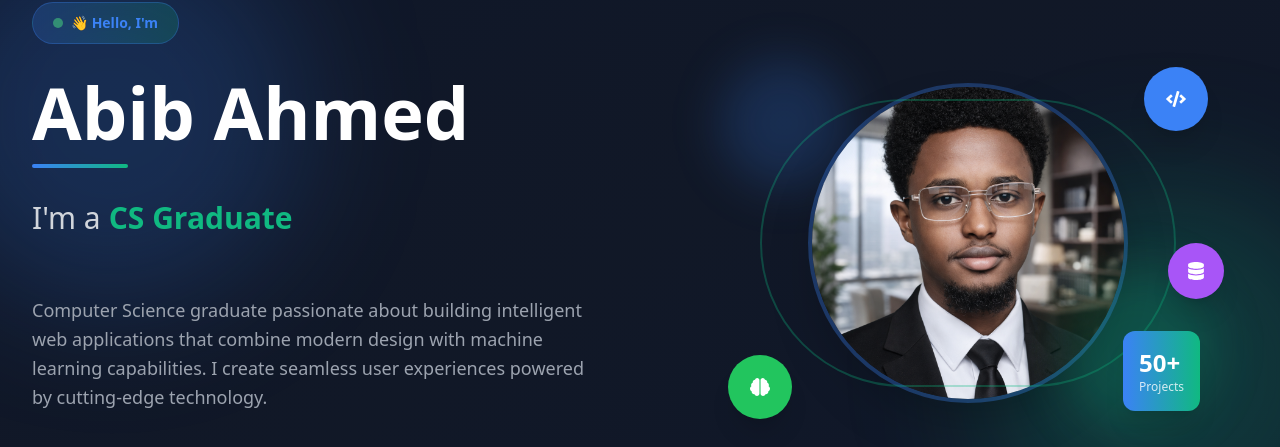
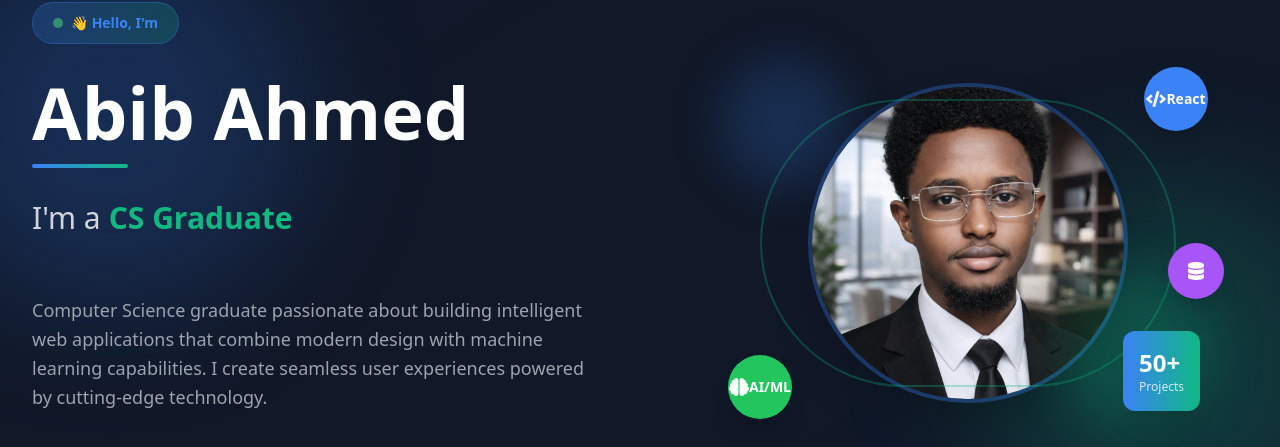
Before and after one commit to fdesdsf/PORTFOLIO_MANAGEMENT, a React (Vite) app in the folder portfolio-site/: page / in a window 1280 px wide. Shown: the part 157-604 px from the top of the page. Built offline with nearby package versions, Linux system fonts and the light colour scheme.

Commit message:
Tech Badges

```diff
--- a/portfolio-site/src/components/Hero.jsx
+++ b/portfolio-site/src/components/Hero.jsx
@@ -152,9 +152,11 @@
               {/* Floating Tech Badges - NOW VISIBLE */}
               <div className="absolute -top-4 -right-4 w-16 h-16 bg-blue-500 rounded-full flex items-center justify-center shadow-xl z-20">
                 <FaCode className="text-white text-xl" />
+                <span className="text-white text-sm font-semibold">React</span>
               </div>
               <div className="absolute -bottom-4 -left-4 w-16 h-16 bg-green-500 rounded-full flex items-center justify-center shadow-xl z-20">
                 <FaBrain className="text-white text-xl" />
+                <span className="text-white text-sm font-semibold">AI/ML</span>
               </div>
               <div className="absolute top-1/2 -right-8 w-14 h-14 bg-purple-500 rounded-full flex items-center justify-center shadow-xl z-20">
                 <FaDatabase className="text-white text-lg" />
```
